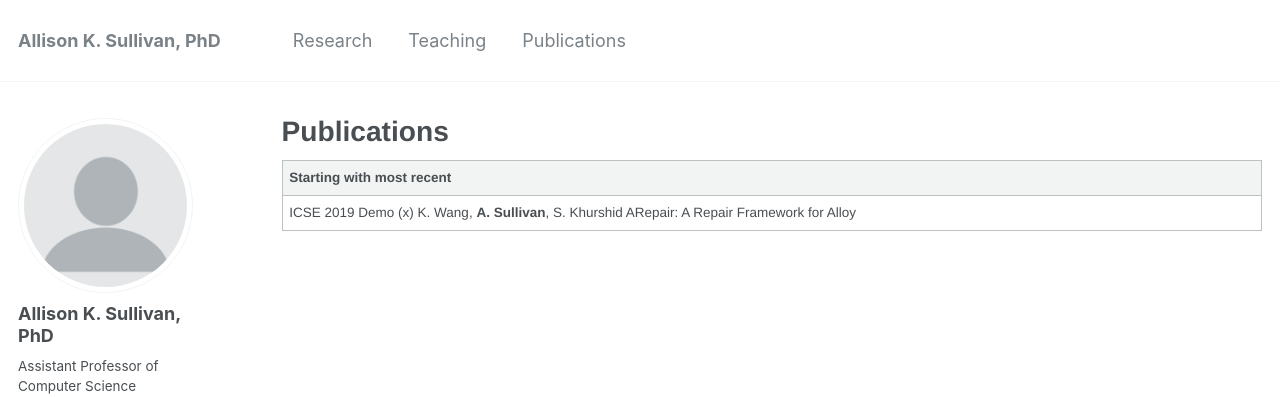
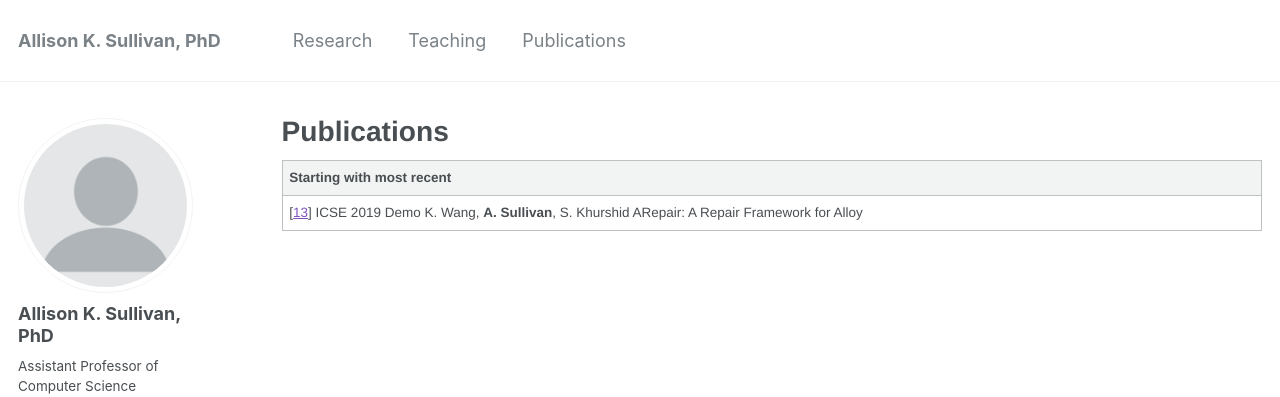
Before and after one commit to Allisonius/allisonius.github.io, a Jekyll site: the page built from _pages/publications.md, in a window 1280 px wide. Shown: the top 397 px of the page. Built offline with Jekyll 4.4.1, drawn with Linux system fonts in a browser that asks for light colours; some web fonts are replaced.

Commit message:
Update publications.md

```diff
--- a/_pages/publications.md
+++ b/_pages/publications.md
@@ -6,4 +6,4 @@ author_profile: true
 ---
 | Starting with most recent                                                           |
 | -------------------------------------------------------------------- |
-| ICSE 2019 Demo   (x)   K. Wang, **A. Sullivan**, S. Khurshid  ARepair: A Repair Framework for Alloy |
+| \[[13](files/ARepairDemoICSE.pdf)\] ICSE 2019 Demo      K. Wang, **A. Sullivan**, S. Khurshid  ARepair: A Repair Framework for Alloy |
```
